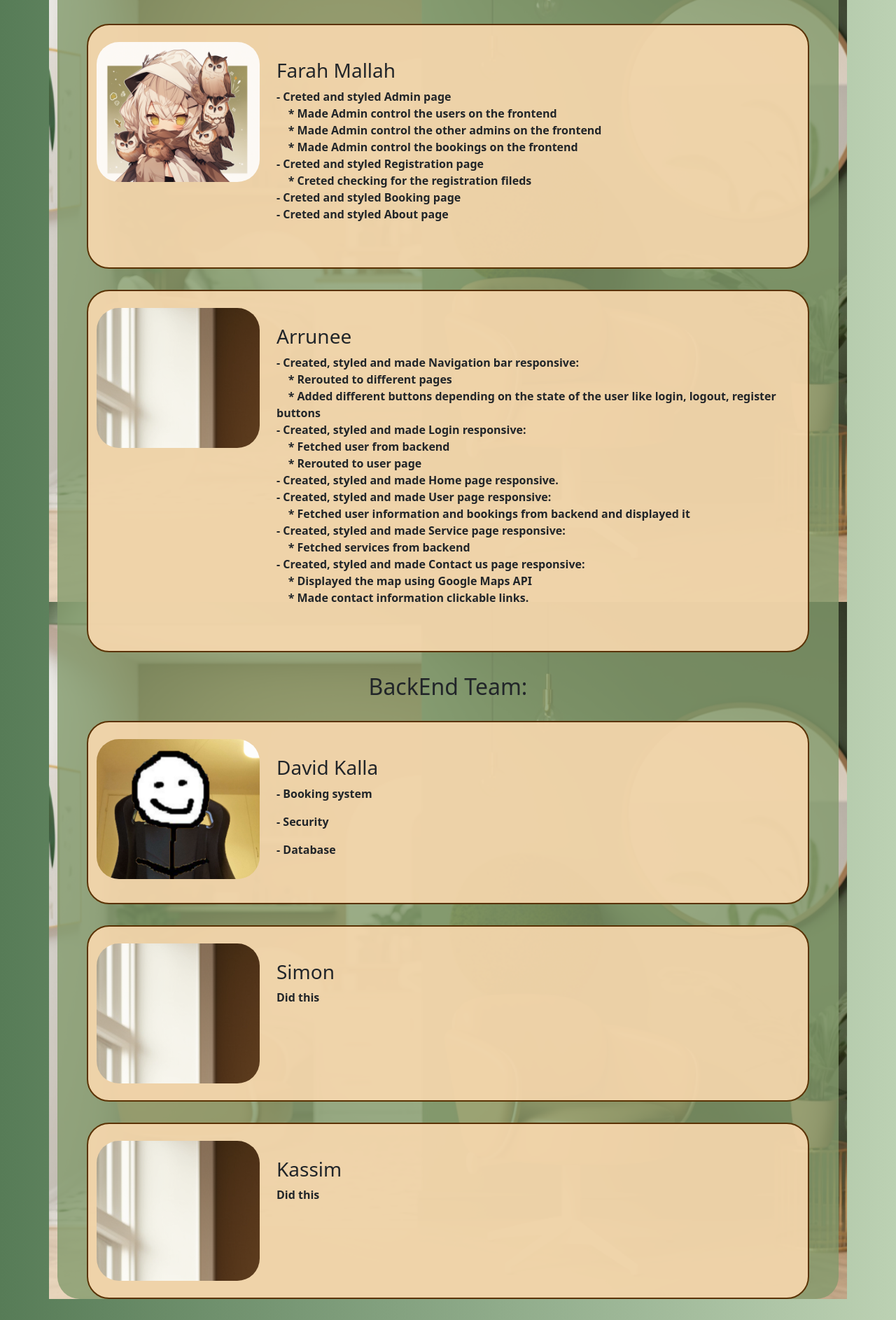
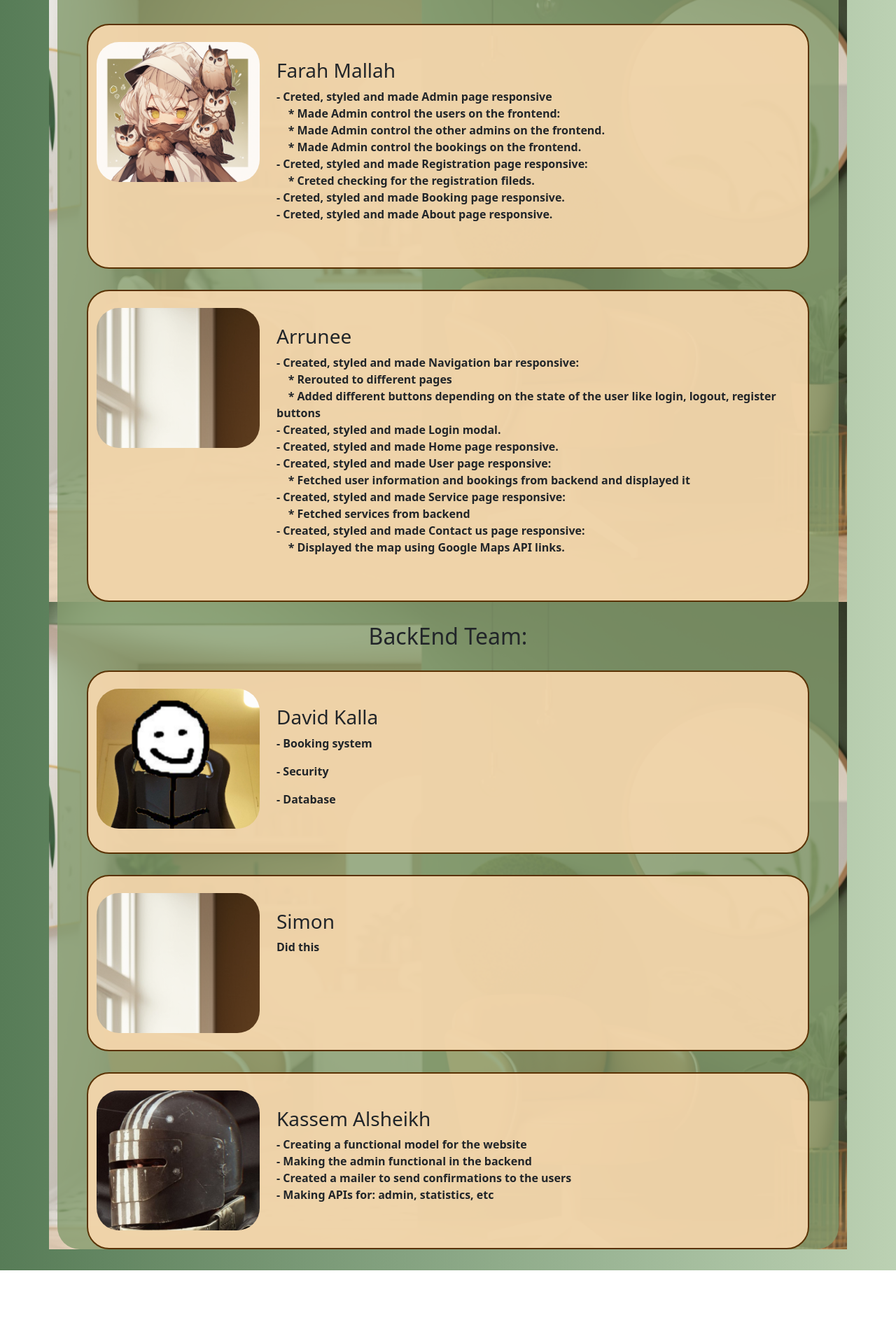
Before and after one commit to Asom98/fullstack, a React (Vite) app: page /about in a window 1280 px wide. Shown: the part 314-2200 px from the top of the page at 70% size. After the commit the page ends 2129 px from the top, so only its background shows below. Built offline with nearby package versions, Linux system fonts and the light colour scheme.

Commit message:
Added about section for Kassem

```diff
--- a/src/components/AboutPage.jsx
+++ b/src/components/AboutPage.jsx
@@ -14,20 +14,21 @@ export function AboutPage() {
           <Col xs={12} md={9} className="mb-5 mt-5">
             <h3>Farah Mallah</h3>
             <p>
-              - Creted and styled Admin page <br /> &nbsp;&nbsp;&nbsp;&nbsp;*
-              Made Admin control the users on the frontend
+              - Creted, styled and made Admin page responsive <br />{" "}
+              &nbsp;&nbsp;&nbsp;&nbsp;* Made Admin control the users on the
+              frontend:
               <br />
               &nbsp;&nbsp;&nbsp;&nbsp;* Made Admin control the other admins on
-              the frontend
+              the frontend.
               <br />
               &nbsp;&nbsp;&nbsp;&nbsp;* Made Admin control the bookings on the
-              frontend
-              <br />- Creted and styled Registration page
+              frontend.
+              <br />- Creted, styled and made Registration page responsive:
               <br />
               &nbsp;&nbsp;&nbsp;&nbsp;* Creted checking for the registration
-              fileds
-              <br />- Creted and styled Booking page
-              <br />- Creted and styled About page
+              fileds.
+              <br />- Creted, styled and made Booking page responsive.
+              <br />- Creted, styled and made About page responsive.
             </p>
           </Col>
         </Row>
@@ -42,9 +43,7 @@ export function AboutPage() {
               &nbsp;&nbsp;&nbsp;&nbsp;* Rerouted to different pages <br />
               &nbsp;&nbsp;&nbsp;&nbsp;* Added different buttons depending on the
               state of the user like login, logout, register buttons
-              <br />- Created, styled and made Login responsive: <br />
-              &nbsp;&nbsp;&nbsp;&nbsp;* Fetched user from backend <br />
-              &nbsp;&nbsp;&nbsp;&nbsp;* Rerouted to user page <br />- Created,
+              <br />- Created, styled and made Login modal. <br />- Created,
               styled and made Home page responsive.
               <br />- Created, styled and made User page responsive: <br />
               &nbsp;&nbsp;&nbsp;&nbsp;* Fetched user information and bookings
@@ -53,8 +52,6 @@ export function AboutPage() {
               &nbsp;&nbsp;&nbsp;&nbsp;* Fetched services from backend <br />-
               Created, styled and made Contact us page responsive: <br />
               &nbsp;&nbsp;&nbsp;&nbsp;* Displayed the map using Google Maps API
-              <br />
-              &nbsp;&nbsp;&nbsp;&nbsp;* Made contact information clickable
               links.
             </p>
           </Col>
@@ -82,11 +79,16 @@ export function AboutPage() {
         </Row>
         <Row className="developer-row rounded-5">
           <Col xs={12} md={3}>
-            <Container className="developer-pic rounded-5 mt-4 mb-4"></Container>
+            <Container className="developer-pic-Kassim rounded-5 mt-4 mb-4"></Container>
           </Col>
           <Col xs={12} md={9} className="mb-5 mt-5">
-            <h3>Kassim</h3>
-            <p>Did this</p>
+            <h3>Kassem Alsheikh</h3>
+            <p>
+              - Creating a functional model for the website <br />
+              - Making the admin functional in the backend <br />
+              - Created a mailer to send confirmations to the users <br />-
+              Making APIs for: admin, statistics, etc
+            </p>
           </Col>
         </Row>
       </Container>
--- a/src/components/css/About.css
+++ b/src/components/css/About.css
@@ -11,6 +11,12 @@
 
 .developer-pic-Farah{
   background-image: url("../backgrounds/Farah.png") !important;
+  height: 200px;
+  background-size: cover;
+}
+
+.developer-pic-Kassim {
+  background-image: url("../backgrounds/Kassim.jpg") !important;
   height: 200px;
   background-size: cover;
 }
```
Also changed, not shown: src/components/backgrounds/Farah.png, src/components/backgrounds/Kassim.jpg (added).
